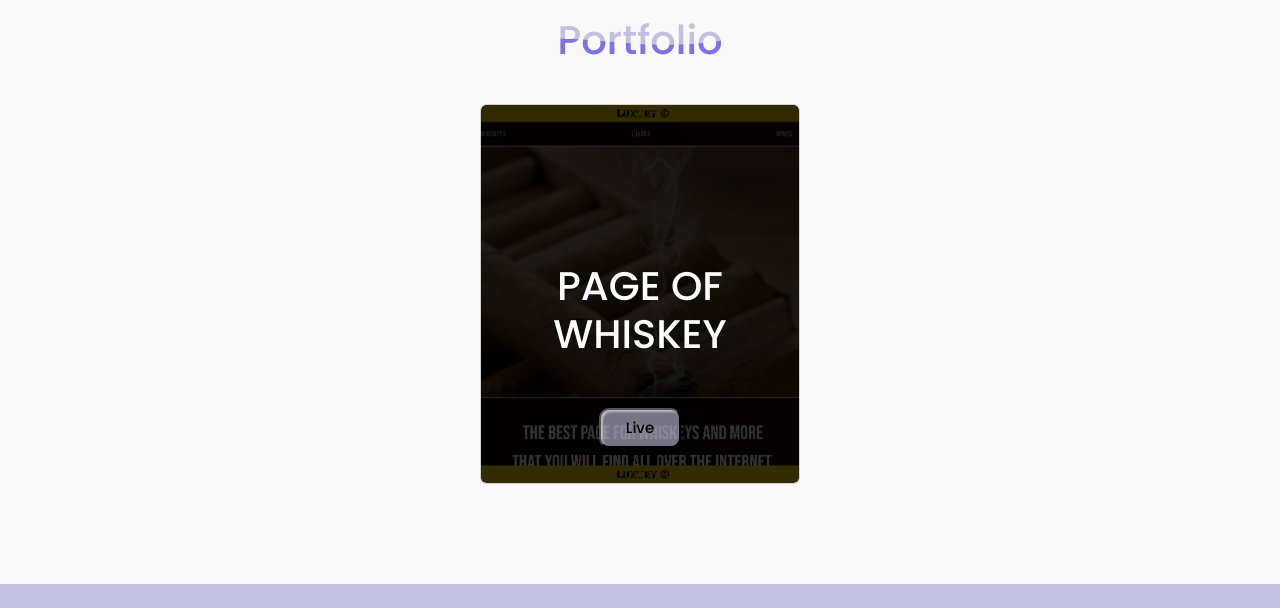
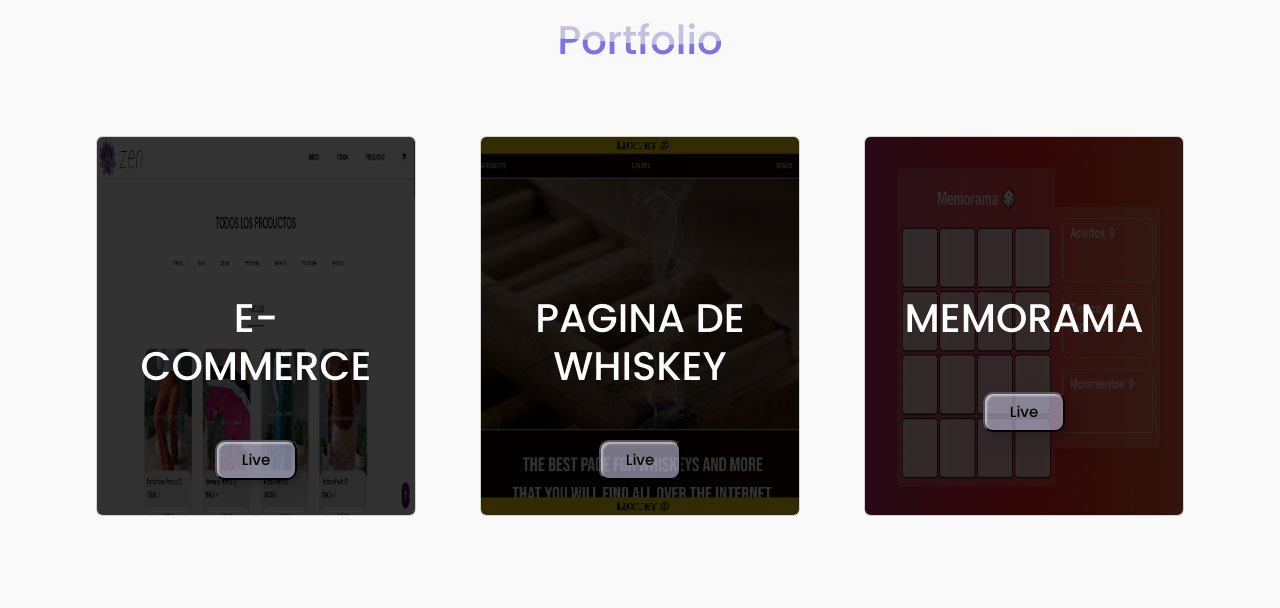
Before and after one commit to tinoz2/portfolio, a website: page index.html in a window 1280 px wide. Shown: the part 1554-2162 px from the top of the page. Drawn offline with nearby package versions, Linux system fonts and the light colour scheme.

Commit message:
changePortfolio

```diff
--- a/index.html
+++ b/index.html
@@ -84,13 +84,28 @@
             </div>
             <div class="papa">
                 <div class="card">
+                    <img class="card-img" src="./img/Ecommerce.png" alt="E-commercetino">
+                <div class="card-body">
+                    <h2 class="card-title">E-commerce</h2>
+                    <a href="https://zenaccesorios.netlify.app" target="_blank"><button class="custom-btn btn-15">Live</button></a>
+                </div>
+                </div>
+                <div class="card">
                     <img class="card-img" src="./img/Screenshot_2.png" alt="whiskeytino">
                 <div class="card-body">
-                    <h2 class="card-title">Page of whiskey</h2>
+                    <h2 class="card-title">Pagina de whiskey</h2>
                     <a href="https://whiskeytino.netlify.app/index.html" target="_blank"><button class="custom-btn btn-15">Live</button></a>
                 </div>
                 </div>
+                <div class="card">
+                    <img class="card-img" src="./img/Memorama1.png" alt="memoramatino">
+                <div class="card-body">
+                    <h2 class="card-title">Memorama</h2>
+                    <a href="https://memoramabytino.netlify.app" target="_blank"><button class="custom-btn btn-15">Live</button></a>
+                </div>
+                </div>
             </div>
+
         </div>
     </section>
     <footer id="contact">
@@ -103,7 +118,6 @@
     </footer>
 
 
-    <script src="./js/main.js"></script>
     <script src="https://unpkg.com/aos@2.3.1/dist/aos.js"></script>
     <script>
         AOS.init();
--- a/scss/componentes/mediaquery.scss
+++ b/scss/componentes/mediaquery.scss
@@ -20,7 +20,7 @@
         position: relative;
     }
     .card{
-        width: 60%;
+        width: 85%;
     }
     main .asd11{
         visibility: visible;
@@ -34,6 +34,9 @@
         padding: 10px;
         border-bottom: 5px solid #c4c1e0;
         border-radius: 50px;
+    }
+    .papa{
+        display: block;
     }
 }
 @media (max-width: 414px){
--- a/scss/componentes/portfolio.scss
+++ b/scss/componentes/portfolio.scss
@@ -5,6 +5,7 @@
     background-color: #f9f9f9;
 }
 .card{
+    margin: 2rem;
     width: 25%;
     height: 25%;
     overflow: hidden;
```
Also changed, not shown: css/style.css, img/Ecommerce.png (added), img/Memorama2.png (added), img/Memoramaa.png (added), img/memorama1.png (added), img/memorama3.png (added), 1 other file.
